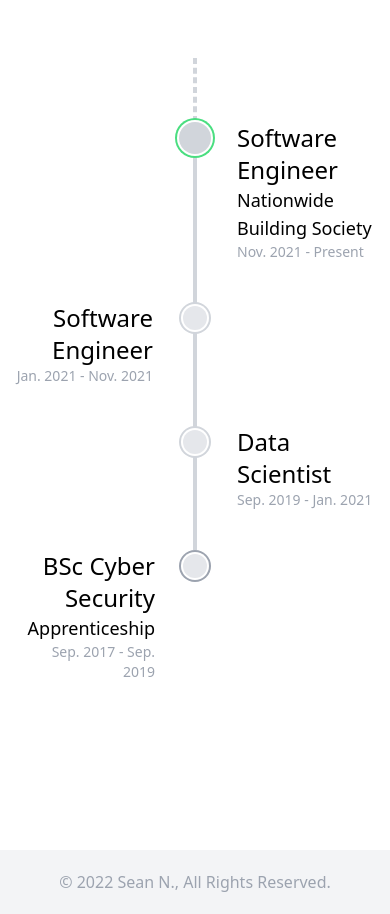
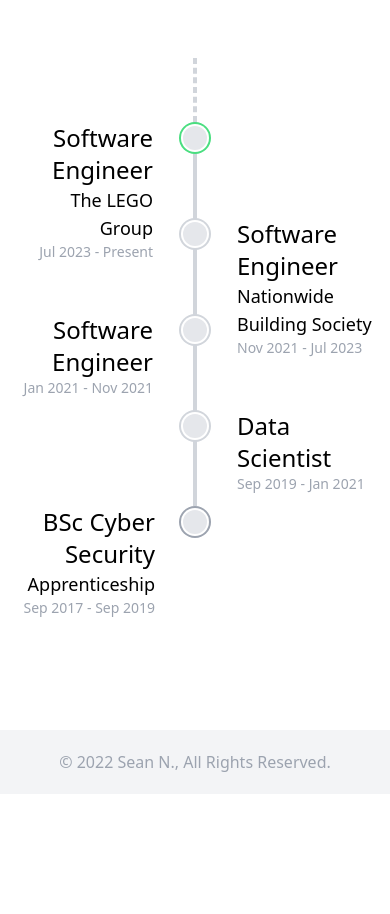
Before and after one commit to beritani/seann.co.uk, a Next.js app: page / in a window 390 px wide. Shown: the part 4400-5314 px from the top of the page. After the commit the page ends 5194 px from the top, so only its background shows below. Built offline with nearby package versions, Linux system fonts and the light colour scheme.

Commit message:
website improvements and updates

```diff
--- a/components/navbar.tsx
+++ b/components/navbar.tsx
@@ -15,8 +15,8 @@ const NavBar = () => {
   return (
     <div ref={ref} className="relative flex flex-col shadow-md">
       <div className="container mx-auto flex items-stretch justify-between p-4">
-        <Link href="/">
-          <div className="justify-left group flex w-1/3 cursor-pointer items-center gap-3 ">
+        <Link href="/" className="justify-left group w-1/3 cursor-pointer">
+          <div className="flex items-center gap-3">
             <img
               className="h-12 w-12 transition duration-500 group-hover:rotate-6"
               src="/icon.png"
@@ -25,7 +25,7 @@ const NavBar = () => {
           </div>
         </Link>
 
-        <div className="hidden w-1/3 items-center justify-center gap-10 md:flex">
+        <div className="hidden w-full items-center justify-center space-x-16 md:flex">
           <Link href="/projects">Projects</Link>
           <Link href="/research">Research</Link>
           <Link href="/about">About</Link>
--- a/next.config.js
+++ b/next.config.js
@@ -1,11 +1,5 @@
 /** @type {import('next').NextConfig} */
 module.exports = {
+  output: 'export',
   reactStrictMode: true,
-  // webpack: function (config) {
-  //   config.module.rules.push({
-  //     test: /\.md$/,
-  //     use: 'raw-loader',
-  //   })
-  //   return config
-  // },
 }
--- a/pages/index.tsx
+++ b/pages/index.tsx
@@ -257,40 +257,60 @@ const Experience = () => {
           <div className="flex w-1/2 border-l-2 border-dashed border-l-gray-300"></div>
         </div>
 
-        <div className="relative flex w-full justify-end">
+        <div className="relative flex h-24 w-full justify-end">
+          <div className="absolute left-1/2 h-6 w-6 -translate-x-1/2 translate-y-1 rounded-full bg-gray-200 ring-2 ring-green-400 ring-offset-2"></div>
+          <div className="flex w-1/2 flex-col border-r-2 border-r-gray-300 pr-10 pb-10 text-right">
+            <span className="text-2xl">Software Engineer</span>
+            <span className="text-lg">The LEGO Group</span>
+            <span className="text-sm text-gray-400">Jul 2023 - Present</span>
+          </div>
+          <div className="flex w-1/2 border-l-2 border-l-gray-300"></div>
+        </div>
+
+        <div className="relative flex h-24 w-full justify-end">
+          <div className="absolute left-1/2 h-6 w-6 translate-y-1 -translate-x-1/2 rounded-full bg-gray-200 ring-2 ring-gray-300 ring-offset-2"></div>
+          <div className="flex w-1/2 border-r-2 border-r-gray-300"></div>
+          <div className="flex w-1/2 flex-col border-l-2 border-l-gray-300 pb-10 pl-10">
+            <span className="text-2xl">Software Engineer</span>
+            <span className="text-lg">Nationwide Building Society</span>
+            <span className="text-sm text-gray-400">Nov 2021 - Jul 2023</span>
+          </div>
+        </div>
+
+        {/* <div className="relative flex w-full justify-end">
           <div className="absolute left-1/2 h-8 w-8 -translate-x-1/2 rounded-full bg-gray-300 ring-2 ring-green-400 ring-offset-2"></div>
           <div className="flex w-1/2 flex-col border-r-2 border-r-gray-300 pr-10 text-right"></div>
           <div className="flex w-1/2 flex-col border-l-2 border-l-gray-300 pl-10 pb-10">
             <span className="text-2xl">Software Engineer</span>
             <span className="text-lg">Nationwide Building Society</span>
-            <span className="text-sm text-gray-400">Nov. 2021 - Present</span>
+            <span className="text-sm text-gray-400">Nov 2021 - Jul 2023</span>
           </div>
-        </div>
+        </div> */}
 
-        <div className="relative flex w-full justify-end">
+        <div className="relative flex h-24 w-full justify-end">
           <div className="absolute left-1/2 h-6 w-6 -translate-x-1/2 translate-y-1 rounded-full bg-gray-200 ring-2 ring-gray-300 ring-offset-2"></div>
           <div className="flex w-1/2 flex-col border-r-2 border-r-gray-300 pr-10 pb-10 text-right">
             <span className="text-2xl">Software Engineer</span>
-            <span className="text-sm text-gray-400">Jan. 2021 - Nov. 2021</span>
+            <span className="text-sm text-gray-400">Jan 2021 - Nov 2021</span>
           </div>
           <div className="flex w-1/2 border-l-2 border-l-gray-300"></div>
         </div>
 
-        <div className="relative flex w-full justify-end">
+        <div className="relative flex h-24 w-full justify-end">
           <div className="absolute left-1/2 h-6 w-6 translate-y-1 -translate-x-1/2 rounded-full bg-gray-200 ring-2 ring-gray-300 ring-offset-2"></div>
           <div className="flex w-1/2 border-r-2 border-r-gray-300"></div>
           <div className="flex w-1/2 flex-col border-l-2 border-l-gray-300 pb-10 pl-10">
             <span className="text-2xl">Data Scientist</span>
-            <span className="text-sm text-gray-400">Sep. 2019 - Jan. 2021</span>
+            <span className="text-sm text-gray-400">Sep 2019 - Jan 2021</span>
           </div>
         </div>
 
-        <div className="relative flex w-full justify-end">
+        <div className="relative flex h-24 w-full justify-end">
           <div className="absolute left-1/2 h-6 w-6 -translate-x-1/2 translate-y-1 rounded-full bg-gray-200 ring-2 ring-gray-400 ring-offset-2"></div>
           <div className="flex w-1/2 flex-col pr-10 pb-10 text-right">
             <span className="text-2xl">BSc Cyber Security</span>
             <span className="text-lg">Apprenticeship</span>
-            <span className="text-sm text-gray-400">Sep. 2017 - Sep. 2019</span>
+            <span className="text-sm text-gray-400">Sep 2017 - Sep 2019</span>
           </div>
           <div className="flex w-1/2 border-l-gray-300"></div>
         </div>
```
Also changed, not shown: 1 other file (tests, documents, lock files or other folders).
